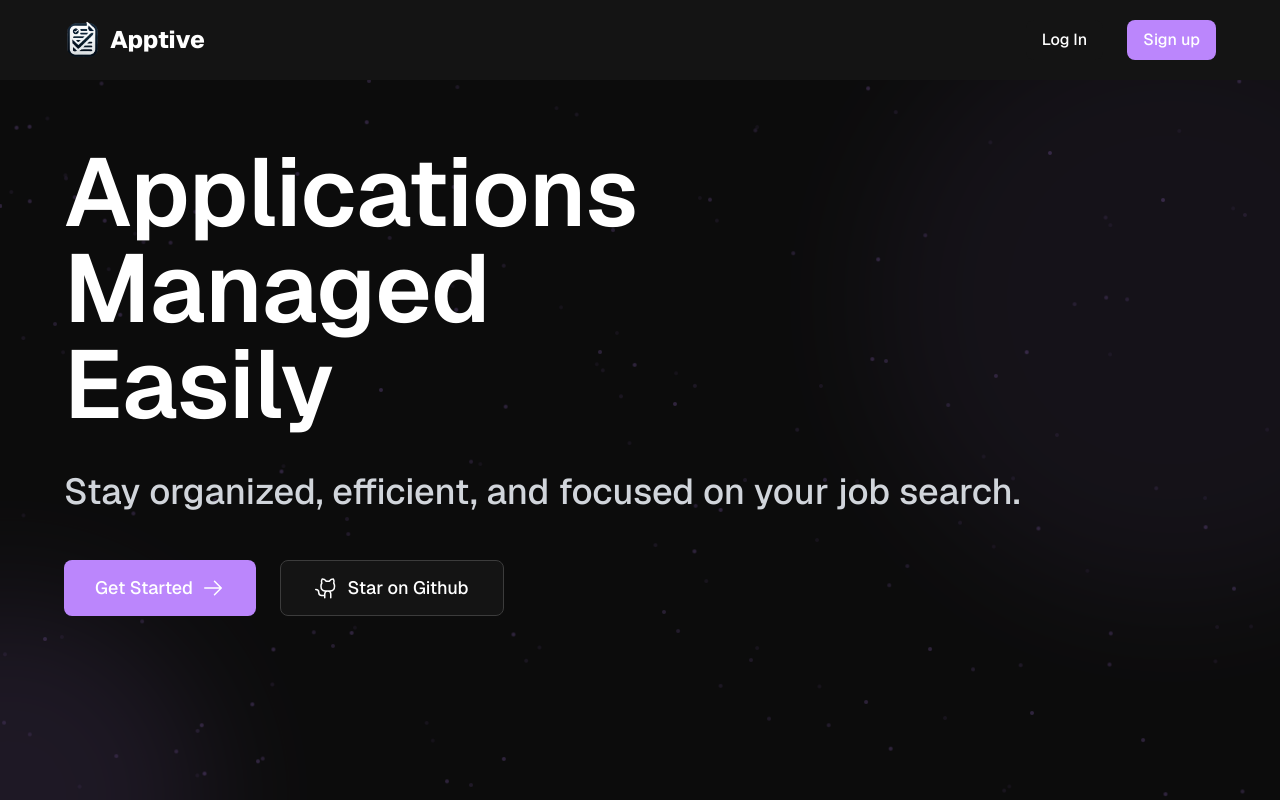
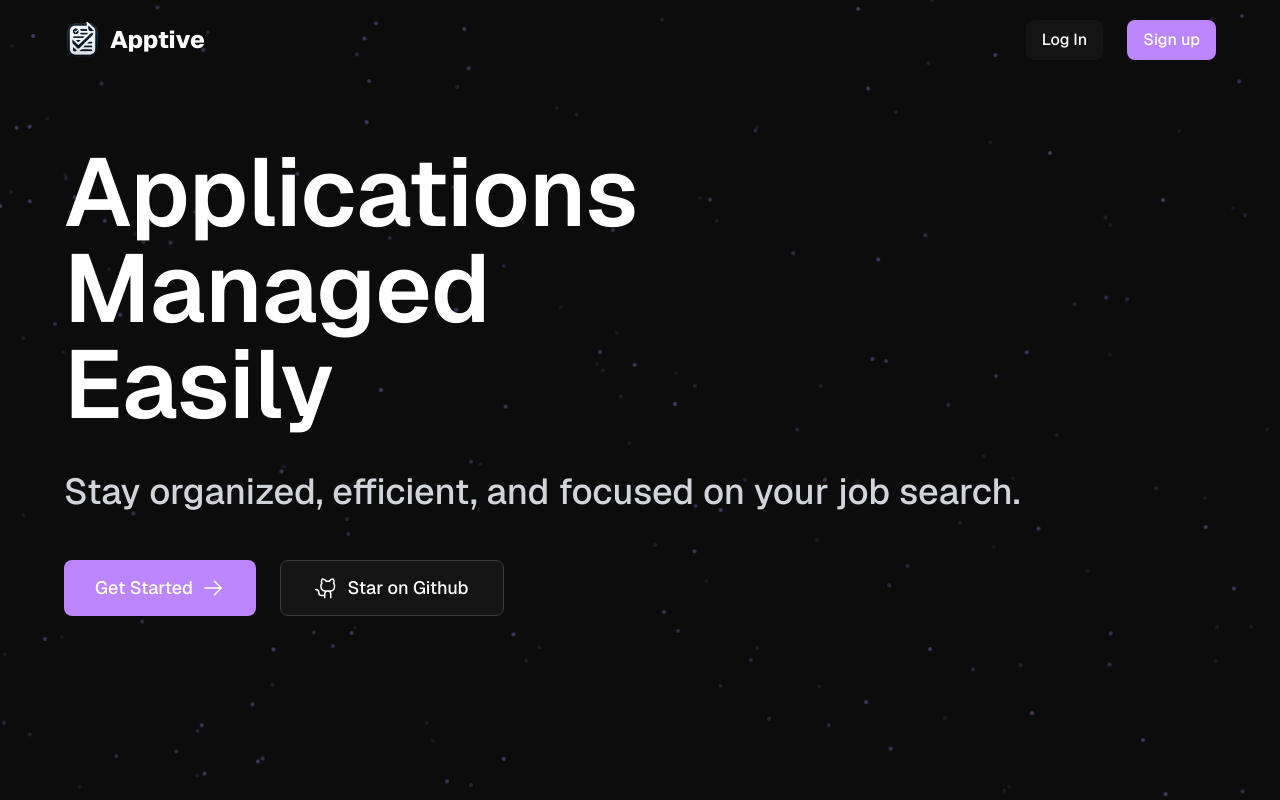
Before and after one commit to krishabbashyal/Apptive, a Next.js app in the folder client/: page / in a window 1280 px wide. Built offline with nearby package versions, Linux system fonts and the light colour scheme.

Commit message:
Landing page changes

```diff
--- a/client/src/app/page.tsx
+++ b/client/src/app/page.tsx
@@ -7,27 +7,24 @@ import CustomButton from "@/components/UserInterface/CustomButton";
 
 const LandingPage = () => {
   return (
-    <div className="min-h-screen text-white relative overflow-hidden">
+    <div className="relative min-h-screen overflow-hidden text-white">
       {/* Abstract Background Elements */}
       <div className="absolute inset-0 z-0">
-        {/* Gradient Circle */}
-        <div className="absolute top-1/6 -right-48 w-[600px] h-[600px] bg-accent opacity-5 rounded-full blur-3xl" />
-        <div className="absolute top-3/4 -left-48 w-[400px] h-[400px] bg-accent opacity-10 rounded-full blur-3xl" />
 
 
 
-        {/* Animated Dots Grid */}
-        <div className="absolute inset-0 opacity-30">
-          <div className="relative w-full h-full">
+
+        <div className="absolute inset-0 opacity-50">
+          <div className="relative h-full w-full">
             {Array.from({ length: 200 }).map((_, i) => (
               <div
                 key={i}
-                className="absolute w-1 h-1 bg-accent rounded-full"
+                className="absolute h-1 w-1 rounded-full bg-accent"
                 style={{
                   top: `${Math.random() * 100}%`,
                   left: `${Math.random() * 100}%`,
                   animationDelay: `${Math.random() * 2}s`,
-                  animation: `pulse ${Math.random() + 0.5}s  infinite, float ${3 + Math.random() * 15}s infinite`
+                  animation: `pulse ${Math.random() + 0.5}s  infinite, float ${3 + Math.random() * 15}s infinite`,
                 }}
               />
             ))}
@@ -40,13 +37,13 @@ const LandingPage = () => {
         <Navbar />
         <div className="px-16">
           <div className="mt-10 md:mt-16">
-            <h1 className="text-5xl font-semibold md:text-6xl lg:text-8xl relative">
+            <h1 className="relative text-5xl font-semibold md:text-6xl lg:text-8xl">
               Applications
             </h1>
-            <h1 className="text-5xl font-semibold md:text-6xl lg:text-8xl relative">
+            <h1 className="relative text-5xl font-semibold md:text-6xl lg:text-8xl">
               Managed
             </h1>
-            <h1 className="text-5xl font-semibold md:text-6xl lg:text-8xl relative">
+            <h1 className="relative text-5xl font-semibold md:text-6xl lg:text-8xl">
               Easily
             </h1>
           </div>
--- a/client/src/components/UserInterface/Navbar.tsx
+++ b/client/src/components/UserInterface/Navbar.tsx
@@ -5,7 +5,7 @@ import CustomButton from "./CustomButton";
 const Navbar = () => {
   return (
     <div>
-      <nav className="flex items-center justify-between bg-foreground px-16 py-5">
+      <nav className="flex items-center justify-between bg-none px-16 py-5">
         <div className="flex items-center gap-x-2">
           <Image
             src="/images/logo.png"
```
